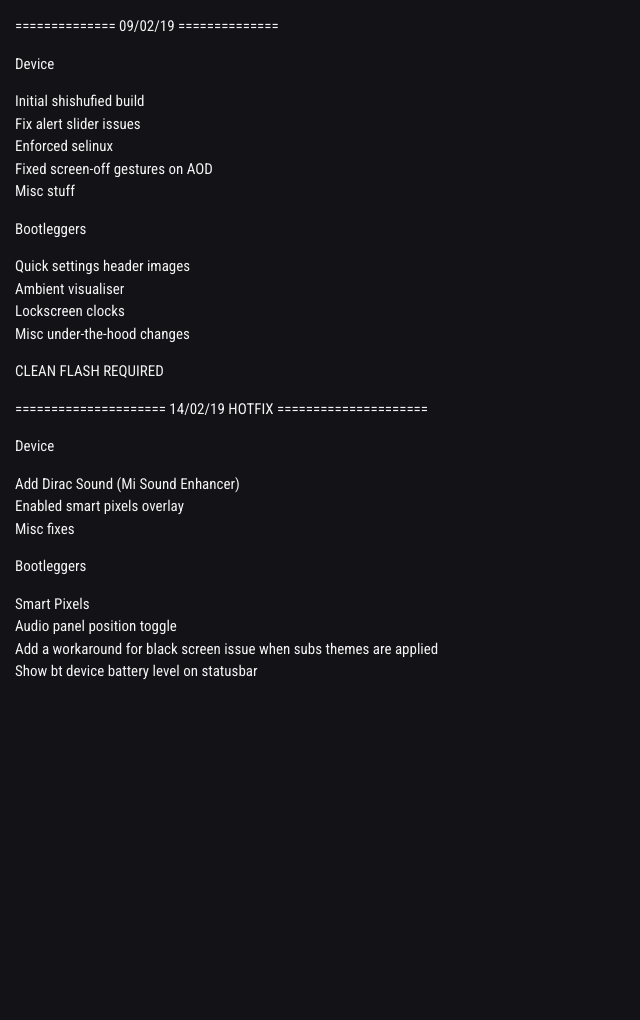
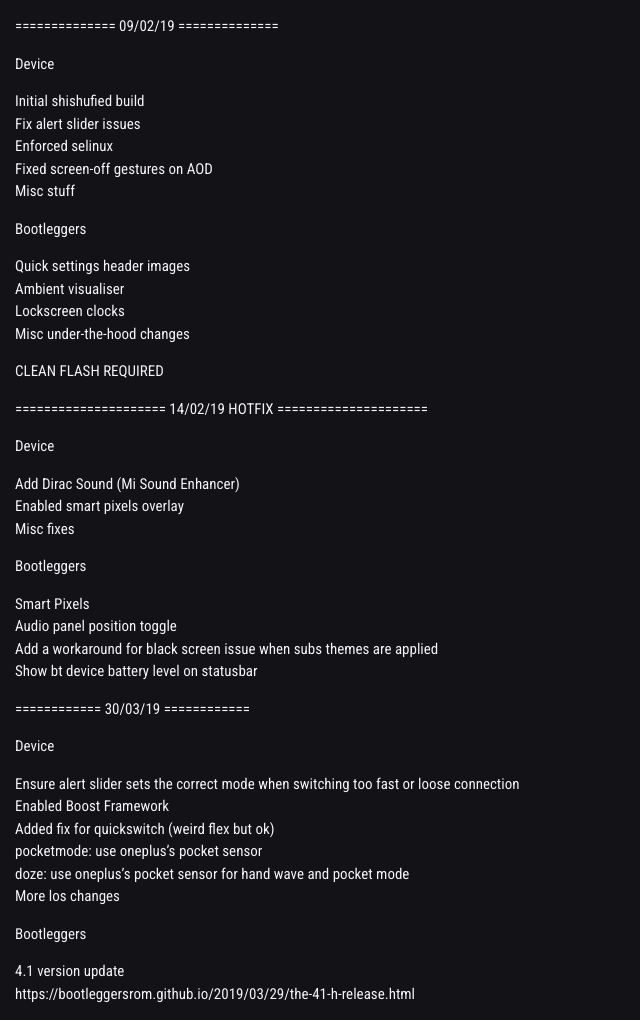
Before and after one commit to tyazx/BootleggersROM-Devices.github.io, a Jekyll site: the page built from _changelog/oneplus3.md, in a window 1280 px wide. Shown: the whole page, without its empty margins (0-640 px from the left). Built offline with Jekyll 4.4.1, drawn with Linux system fonts in a browser that asks for light colours; nearby versions of some CDN libraries; before the commit the page ends 900 px from its top, so only the background shows below that.

Commit message:
4.1 Update

```diff
--- a/_changelog/oneplus3.md
+++ b/_changelog/oneplus3.md
@@ -40,3 +40,21 @@ Bootleggers
 - Audio panel position toggle
 - Add a workaround for black screen issue when subs themes are applied
 - Show bt device battery level on statusbar
+
+============
+  30/03/19
+============
+
+Device
+
+- Ensure alert slider sets the correct mode when switching too fast or loose connection
+- Enabled Boost Framework
+- Added fix for quickswitch (weird flex but ok)
+- pocketmode: use oneplus's pocket sensor
+- doze: use oneplus's pocket sensor for hand wave and pocket mode
+- More los changes
+
+Bootleggers
+
+- 4.1 version update
+- https://bootleggersrom.github.io/2019/03/29/the-41-h-release.html
```
Also changed, not shown: _devices/oneplus3.md (+2 -2 lines).
